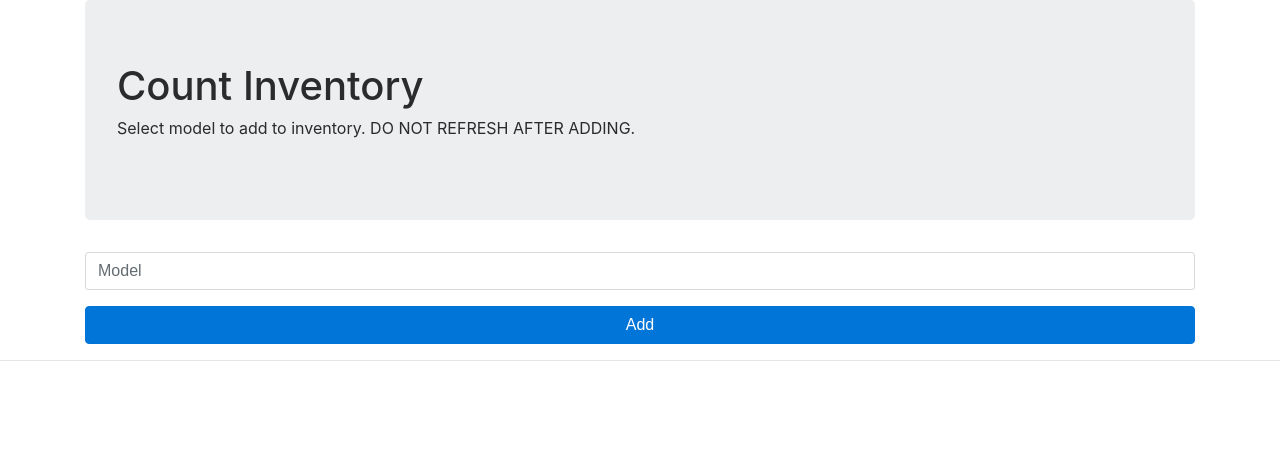
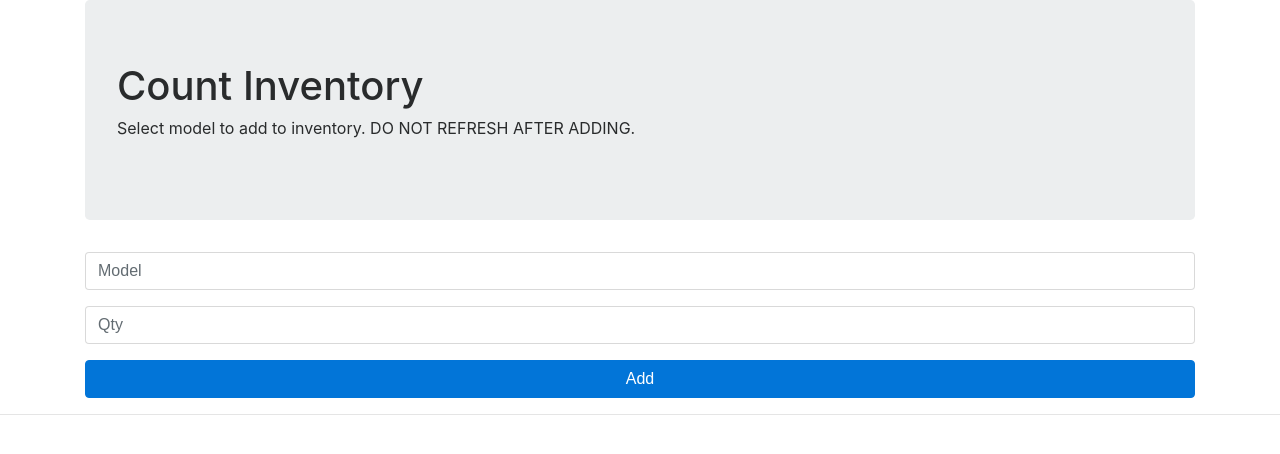
Before and after one commit to balpreetpunia/inven-count, a PHP site: page / in a window 1280 px wide. Shown: the top 454 px of the page. Run offline with PHP 8.4, Linux system fonts and the light colour scheme; some libraries are stand-ins or nearby versions.

Commit message:
Added quantity.

```diff
--- a/index.php
+++ b/index.php
@@ -1,35 +1,37 @@
 <?php
 
     $model = isset($_POST['model']) ? $_POST['model'] : '';
+    $qty = isset($_POST['qty']) ? $_POST['qty'] : '';
     $error = -1;
 
     require "shared/connect.php";
 
         if ($model != ''){
 
-        $sql = "select model from models where model = '$model'";
+            $sql = 'select model from models where model = \'$model\'';
             $sth = $dbh->prepare($sql);
             $sth->execute();
             $count = $sth->rowCount();
 
             if($count > 0){
+                if($qty == '') {
                     $sql = "UPDATE models SET count = count +1 WHERE model = '$model'";
                     $dbh->exec($sql);
                     $error = 0;
-
+                }
+                else{
+                    $sql = "UPDATE models SET count = count +$qty WHERE model = '$model'";
+                    $dbh->exec($sql);
+                    $error = 0;
+                    echo $sql;
+                }
             }
             else{
                 $error = 1;
             }
         }
 
-/*$sql = "select * from data where model = '$model'";
-$sth = $dbh->prepare($sql);
-$sth->execute();
-$available = $sth->fetchAll();
-$count = $sth->rowCount();
-
-$dbh=null;*/
+    $dbh=null;
 
 ?>
 <!DOCTYPE html>
@@ -38,13 +40,9 @@ $dbh=null;*/
     <meta charset="UTF-8">
     <title>Inventory Count</title>
     <meta name="viewport" content="width=device-width, initial-scale=1">
-    <script src="JsBarcode.all.min.js"></script>
-    <!--<script src="bar.js"></script>-->
-    <!--<script src="https://cdnjs.cloudflare.com/ajax/libs/quagga/0.12.1/quagga.min.js"></script>-->
     <link rel="stylesheet" href="https://maxcdn.bootstrapcdn.com/bootstrap/4.0.0-beta.3/css/bootstrap.min.css" integrity="sha384-Zug+QiDoJOrZ5t4lssLdxGhVrurbmBWopoEl+M6BdEfwnCJZtKxi1KgxUyJq13dy" crossorigin="anonymous">
-    <link rel="stylesheet" href="http://ajax.googleapis.com/ajax/libs/jqueryui/1.10.1/themes/base/minified/jquery-ui.min.css" type="text/css" />
+    <link rel="stylesheet" href="https://ajax.googleapis.com/ajax/libs/jqueryui/1.10.1/themes/base/minified/jquery-ui.min.css" type="text/css" />
     <link href="https://maxcdn.bootstrapcdn.com/font-awesome/4.6.2/css/font-awesome.min.css" rel="stylesheet" integrity="sha384-aNUYGqSUL9wG/vP7+cWZ5QOM4gsQou3sBfWRr/8S3R1Lv0rysEmnwsRKMbhiQX/O" crossorigin="anonymous">
-    <link rel="stylesheet" href="style.css">
 </head>
 <body>
 <div class="container" id="container1">
@@ -57,6 +55,9 @@ $dbh=null;*/
             <div class="form-group">
                 <input id="model" name="model" class="auto form-control" placeholder="Model" type="text" />
             </div>
+            <div class="form-group">
+                <input id="qty" name="qty" class="form-control" placeholder="Qty" type="number" />
+            </div>
             <div class="btn-group d-flex" role="group">
                 <button class="btn btn-primary w-100" id="generate" type="submit">Add</button>
             </div>
@@ -68,8 +69,8 @@ $dbh=null;*/
 <script src="https://code.jquery.com/jquery-3.2.1.slim.min.js" integrity="sha384-KJ3o2DKtIkvYIK3UENzmM7KCkRr/rE9/Qpg6aAZGJwFDMVNA/GpGFF93hXpG5KkN" crossorigin="anonymous"></script>
 <script src="https://cdnjs.cloudflare.com/ajax/libs/popper.js/1.12.9/umd/popper.min.js" integrity="sha384-ApNbgh9B+Y1QKtv3Rn7W3mgPxhU9K/ScQsAP7hUibX39j7fakFPskvXusvfa0b4Q" crossorigin="anonymous"></script>
 <script src="https://maxcdn.bootstrapcdn.com/bootstrap/4.0.0-beta.3/js/bootstrap.min.js" integrity="sha384-a5N7Y/aK3qNeh15eJKGWxsqtnX/wWdSZSKp+81YjTmS15nvnvxKHuzaWwXHDli+4" crossorigin="anonymous"></script>
-<script type="text/javascript" src="http://code.jquery.com/jquery-1.9.1.min.js"></script>
-<script type="text/javascript" src="http://code.jquery.com/ui/1.10.1/jquery-ui.min.js"></script>
+<script type="text/javascript" src="https://code.jquery.com/jquery-1.9.1.min.js"></script>
+<script type="text/javascript" src="https://code.jquery.com/ui/1.10.1/jquery-ui.min.js"></script>
 <script type="text/javascript">
     $(function() {
 
```
Lines whose indentation alone changed are shown as unchanged.
